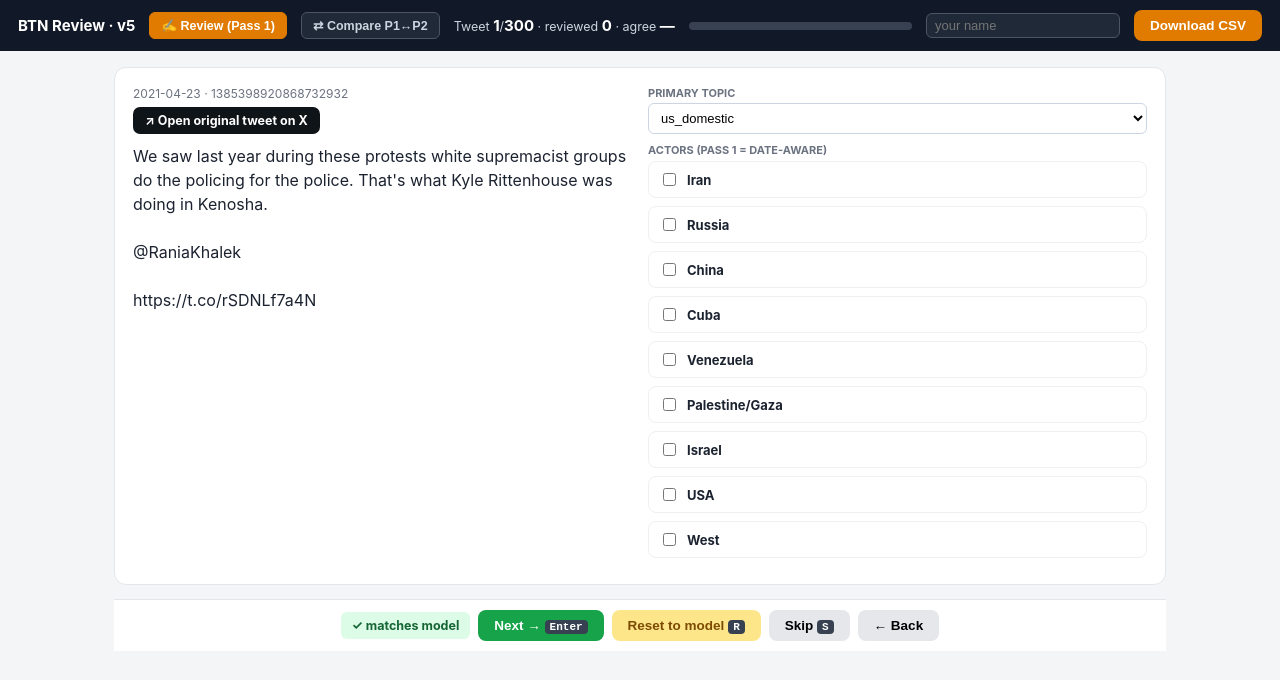
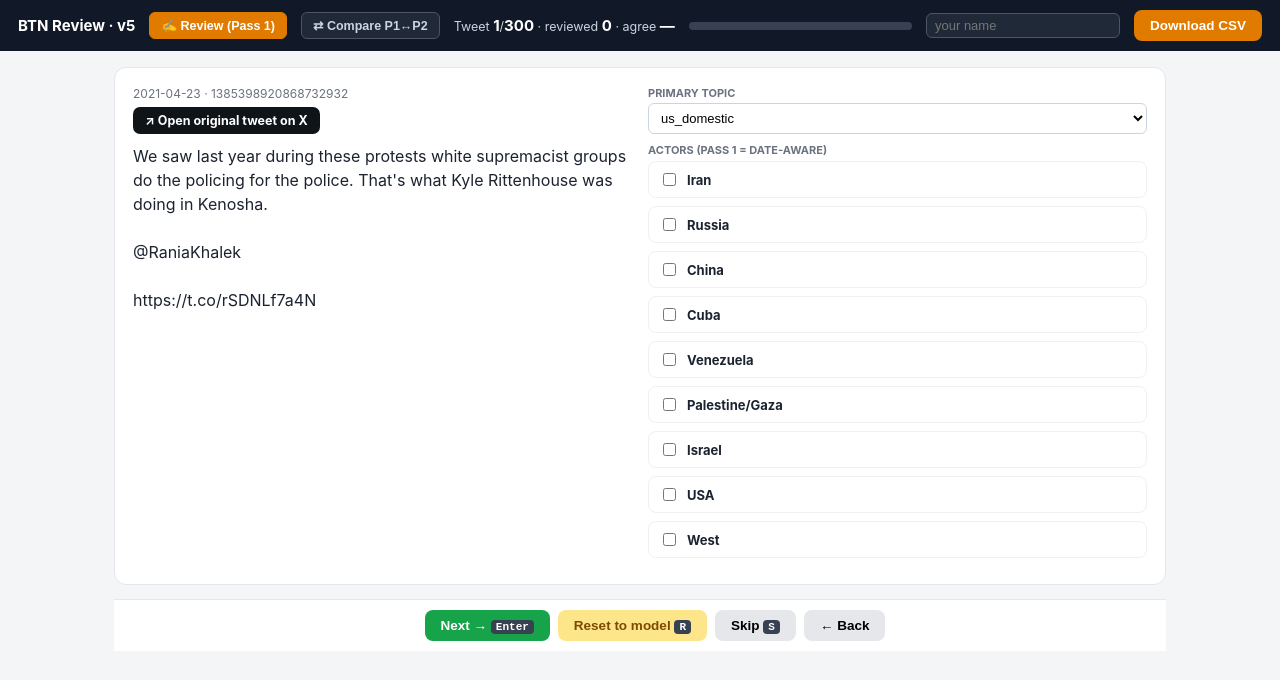
Before and after one commit to realbennettshepard/btn-narrative-review-tool-v5, a plain HTML site: page index.html in a window 1280 px wide. Drawn offline with Linux system fonts and the light colour scheme.

Commit message:
Remove 'matches model' badge

```diff
--- a/index.html
+++ b/index.html
@@ -35,7 +35,7 @@ kbd{background:#374151;color:#fff;border-radius:4px;padding:1px 5px;font-size:11
 <input class="rev" id="rev" placeholder="your name"><button class="dl" onclick="exportCSV()">Download CSV</button></div>
 <div class="wrap">
 <div id="reviewUI"><div id="cardwrap"></div><div id="donewrap" style="display:none"></div>
-<div class="actions" id="abar"><span id="chgbadge" class="badge ok">✓ matches model</span>
+<div class="actions" id="abar"><span id="chgbadge" class="badge"></span>
 <button class="saveb" onclick="commitNext()">Next → <kbd>Enter</kbd></button>
 <button class="reset" onclick="resetModel()">Reset to model <kbd>R</kbd></button>
 <button class="skip" onclick="skip()">Skip <kbd>S</kbd></button><button class="back" onclick="back()">← Back</button></div></div>
@@ -86,7 +86,7 @@ function markAll(){const d=DATA[i];if(!d)return;const m=d.m;let chg=0;
  ACT.forEach(a=>{const md=m.actors[a];chk('men_'+a,!!md);const men=document.getElementById('men_'+a);
    if(men&&men.checked){chk('f_'+a,md?md.f:'');chk('o_'+a,md?md.o:'');chk('g_'+a,md?md.g:'');chk('p_'+a,md?md.p:'');chk('b_'+a,md?md.b:'');chk('sep_'+a,md?!!md.sep:false);}});
  const b=document.getElementById('chgbadge');
- if(chg){b.textContent='⚠ '+chg+' change'+(chg>1?'s':'')+' — counts as disagreement';b.className='badge chg';}else{b.textContent='✓ matches model';b.className='badge ok';}}
+ if(chg){b.textContent='⚠ '+chg+' change'+(chg>1?'s':'')+' — counts as disagreement';b.className='badge chg';}else{b.textContent='';b.className='badge';}}
 function resetModel(){const d=DATA[i],m=d.m;sv('topic',m.topic);
  ACT.forEach(a=>{const md=m.actors[a];const men=document.getElementById('men_'+a);
    if(men){men.checked=!!md;document.getElementById('sub_'+a).style.display=md?'grid':'none';document.getElementById('act_'+a).classList.toggle('on',!!md);}
```
